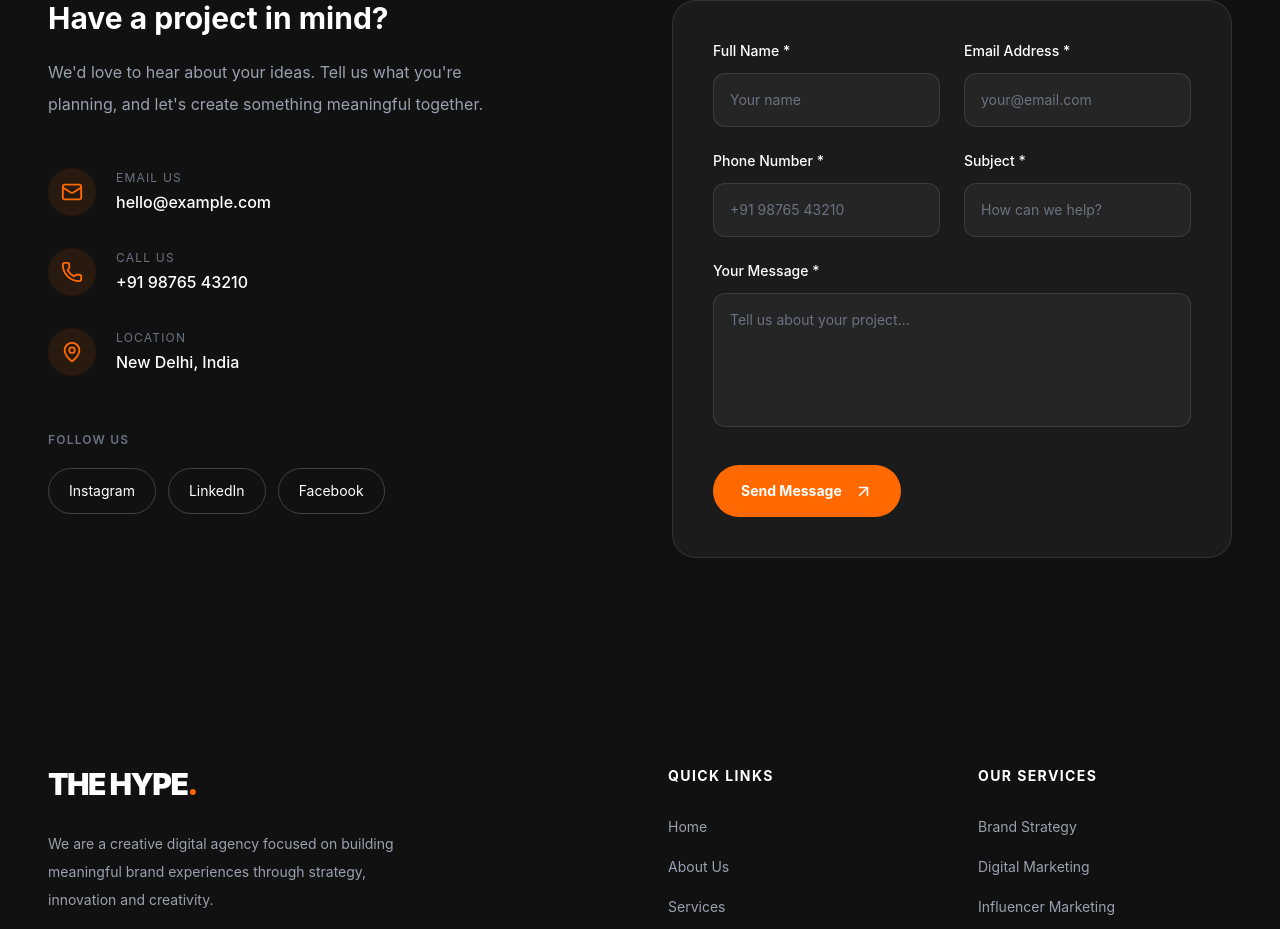
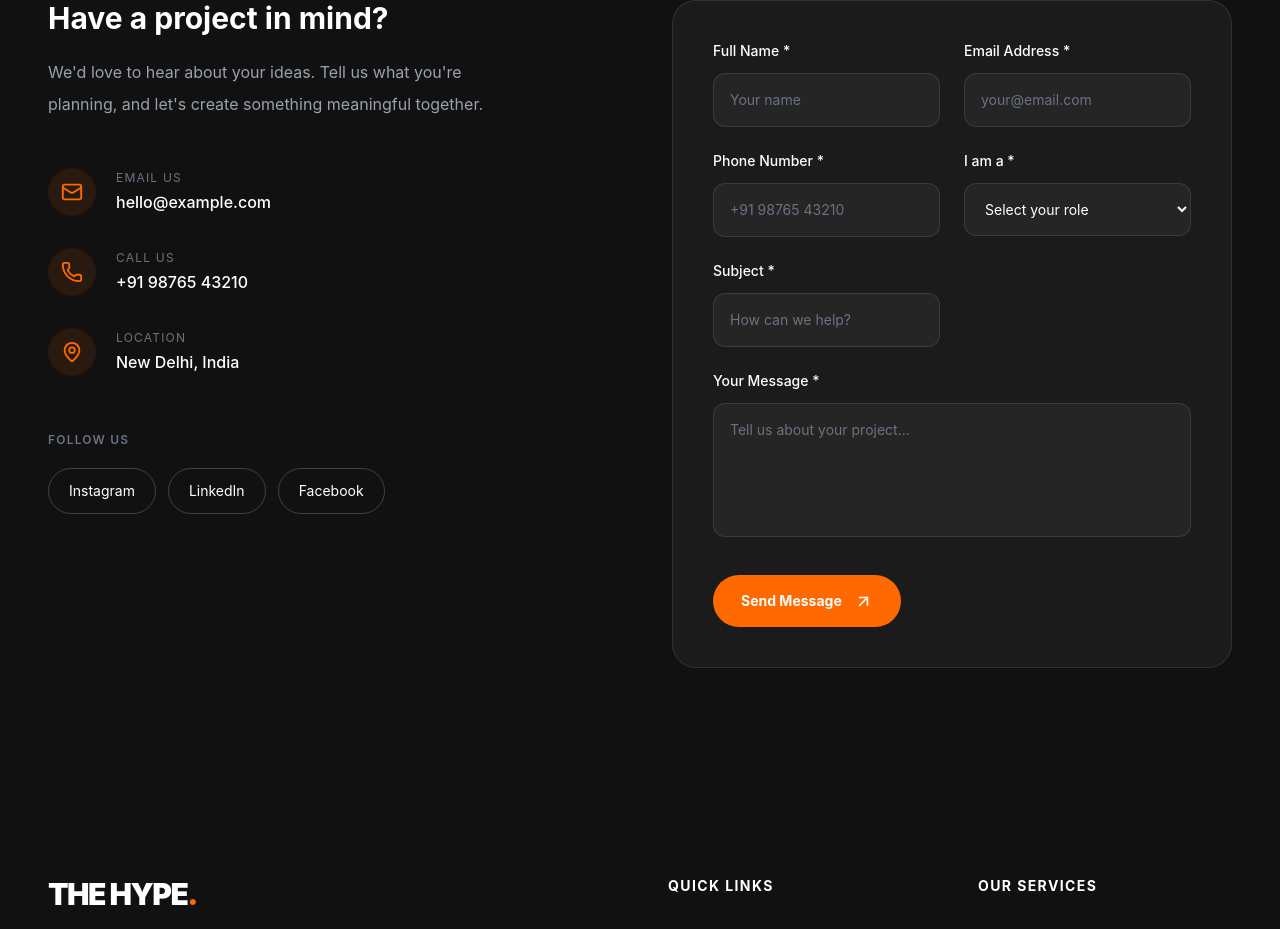
Before and after one commit to Musrat001/shanurProject, a React app: page / in a window 1280 px wide. Shown: the part 8989-9918 px from the top of the page. Built offline with nearby package versions, Linux system fonts and the light colour scheme; the HTML template or start-up script is replaced by a standard one.

Commit message:
fixed the Form field issue

```diff
--- a/src/Components/Contact.jsx
+++ b/src/Components/Contact.jsx
@@ -1,18 +1,14 @@
 import { useState } from "react";
 import axios from "axios";
 import { motion } from "framer-motion";
-import {
-  ArrowUpRight,
-  Mail,
-  Phone,
-  MapPin,
-} from "lucide-react";
+import { ArrowUpRight, Mail, Phone, MapPin } from "lucide-react";
 import { toast } from "react-toastify";
 
 const initialFormData = {
   name: "",
   email: "",
   phone: "",
+  userType: "",
   subject: "",
   message: "",
 };
@@ -40,7 +36,7 @@ const Contact = () => {
 
       const response = await axios.post(
         `${import.meta.env.VITE_API_URL}/api/v1/users/create`,
-        formData
+        formData,
       );
 
       if (response.data.success) {
@@ -53,7 +49,7 @@ const Contact = () => {
 
       toast.error(
         error.response?.data?.message ||
-        "Something went wrong. Please try again."
+          "Something went wrong. Please try again.",
       );
     } finally {
       setIsSubmitting(false);
@@ -66,7 +62,6 @@ const Contact = () => {
       className="overflow-hidden bg-[#111111] px-6 py-24 text-white md:px-12 md:py-32"
     >
       <div className="mx-auto max-w-[1440px]">
-
         {/* Section Heading */}
         <motion.div
           initial={{ opacity: 0, y: 30 }}
@@ -83,15 +78,12 @@ const Contact = () => {
           <h2 className="text-5xl font-black leading-none tracking-tighter sm:text-6xl md:text-8xl">
             LET'S CREATE
             <br />
-            <span className="text-orange-500">
-              SOMETHING GREAT.
-            </span>
+            <span className="text-orange-500">SOMETHING GREAT.</span>
           </h2>
         </motion.div>
 
         {/* Main Content */}
         <div className="grid gap-16 lg:grid-cols-2">
-
           {/* Left Side */}
           <motion.div
             initial={{ opacity: 0, x: -30 }}
@@ -99,19 +91,15 @@ const Contact = () => {
             viewport={{ once: true }}
             transition={{ duration: 0.7 }}
           >
-            <h3 className="text-3xl font-bold">
-              Have a project in mind?
-            </h3>
+            <h3 className="text-3xl font-bold">Have a project in mind?</h3>
 
             <p className="mt-5 max-w-md leading-8 text-gray-400">
-              We'd love to hear about your ideas. Tell us what
-              you're planning, and let's create something
-              meaningful together.
+              We'd love to hear about your ideas. Tell us what you're planning,
+              and let's create something meaningful together.
             </p>
 
             {/* Contact Details */}
             <div className="mt-12 space-y-8">
-
               <div className="flex items-center gap-5">
                 <div className="flex h-12 w-12 items-center justify-center rounded-full bg-orange-500/10 text-orange-500">
                   <Mail size={22} />
@@ -160,12 +148,9 @@ const Contact = () => {
                     Location
                   </p>
 
-                  <p className="mt-1 font-medium">
-                    New Delhi, India
-                  </p>
+                  <p className="mt-1 font-medium">New Delhi, India</p>
                 </div>
               </div>
-
             </div>
 
             {/* Social Links */}
@@ -175,9 +160,7 @@ const Contact = () => {
               </p>
 
               <div className="flex flex-wrap gap-3">
-
-                {["Instagram", "LinkedIn", "Facebook"].map(
-                  (social) => (
+                {["Instagram", "LinkedIn", "Facebook"].map((social) => (
                   <a
                     key={social}
                     href="#"
@@ -185,12 +168,9 @@ const Contact = () => {
                   >
                     {social}
                   </a>
-                  )
-                )}
-
+                ))}
               </div>
             </div>
-
           </motion.div>
 
           {/* Right Side - Contact Form */}
@@ -202,9 +182,7 @@ const Contact = () => {
             className="rounded-3xl border border-white/10 bg-[#1b1b1b] p-6 sm:p-10"
           >
             <form onSubmit={handleSubmit}>
-
               <div className="grid gap-6 sm:grid-cols-2">
-
                 {/* Name */}
                 <div>
                   <label
@@ -274,6 +252,33 @@ const Contact = () => {
                   />
                 </div>
 
+                {/* User Type - New Field */}
+                <div>
+                  <label
+                    htmlFor="userType"
+                    className="mb-3 block text-sm font-medium"
+                  >
+                    I am a *
+                  </label>
+
+                  <select
+                    id="userType"
+                    name="userType"
+                    value={formData.userType}
+                    onChange={handleChange}
+                    required
+                    className="w-full rounded-xl border border-white/10 bg-[#252525] px-4 py-4 text-sm text-white outline-none transition-all focus:border-orange-500"
+                  >
+                    <option value="" disabled>
+                      Select your role
+                    </option>
+
+                    <option value="Brand">Brand</option>
+
+                    <option value="Influencer">Influencer</option>
+                  </select>
+                </div>
+
                 {/* Subject */}
                 <div>
                   <label
@@ -295,12 +300,10 @@ const Contact = () => {
                     className="w-full rounded-xl border border-white/10 bg-[#252525] px-4 py-4 text-sm outline-none transition-all placeholder:text-gray-500 focus:border-orange-500"
                   />
                 </div>
-
               </div>
 
               {/* Message */}
               <div className="mt-6">
-
                 <label
                   htmlFor="message"
                   className="mb-3 block text-sm font-medium"
@@ -319,7 +322,6 @@ const Contact = () => {
                   maxLength={5000}
                   className="w-full resize-none rounded-xl border border-white/10 bg-[#252525] px-4 py-4 text-sm outline-none transition-all placeholder:text-gray-500 focus:border-orange-500"
                 />
-
               </div>
 
               {/* Submit Button */}
@@ -330,16 +332,11 @@ const Contact = () => {
               >
                 {isSubmitting ? "Sending..." : "Send Message"}
 
-                {!isSubmitting && (
-                  <ArrowUpRight size={19} />
-                )}
+                {!isSubmitting && <ArrowUpRight size={19} />}
               </button>
-
             </form>
           </motion.div>
-
         </div>
-
       </div>
     </section>
   );
```
Lines whose indentation alone changed are shown as unchanged.
